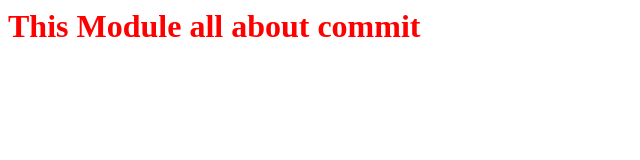
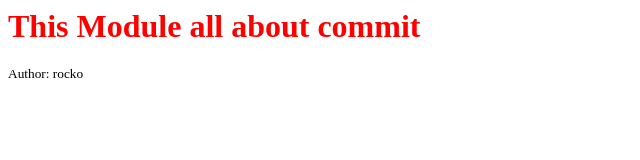
Before and after one commit to codex-zubair/my-repo-test, a plain HTML site: page index.html in a window 1280 px wide. Shown: the full height of the page, 0-640 px from the left. Drawn offline with Linux system fonts and the light colour scheme.

Commit message:
added author name

```diff
--- a/index.html
+++ b/index.html
@@ -8,5 +8,6 @@
 </head>
 <body>
     <h1 class = color-red>This Module all about commit</h1>
+    <small>Author: rocko</small>
 </body>
 </html>
```
